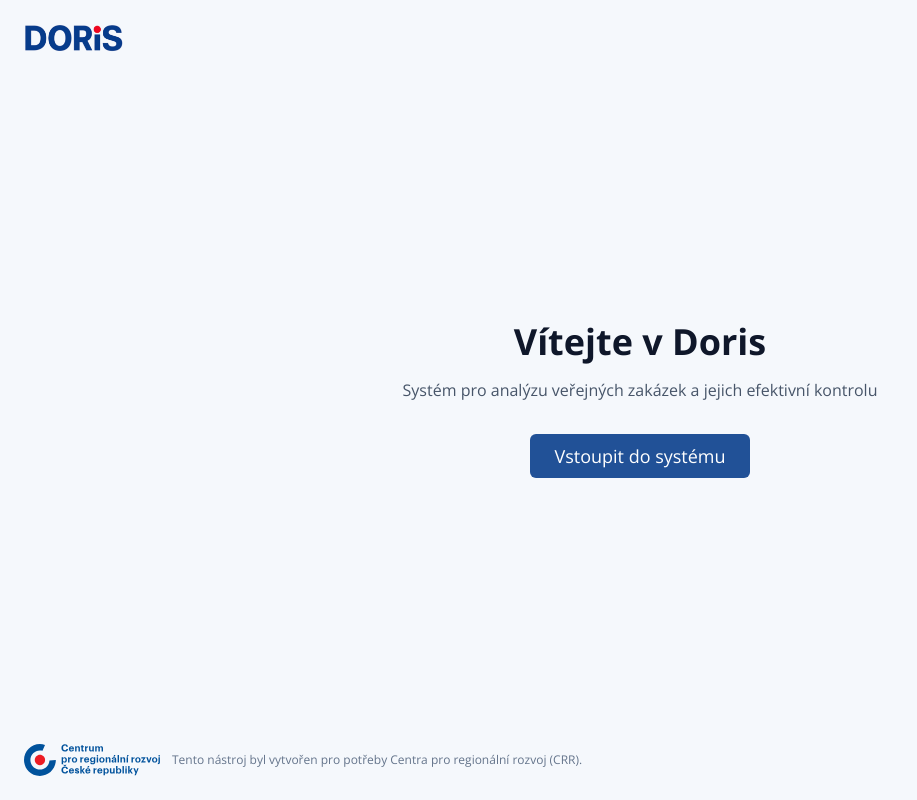
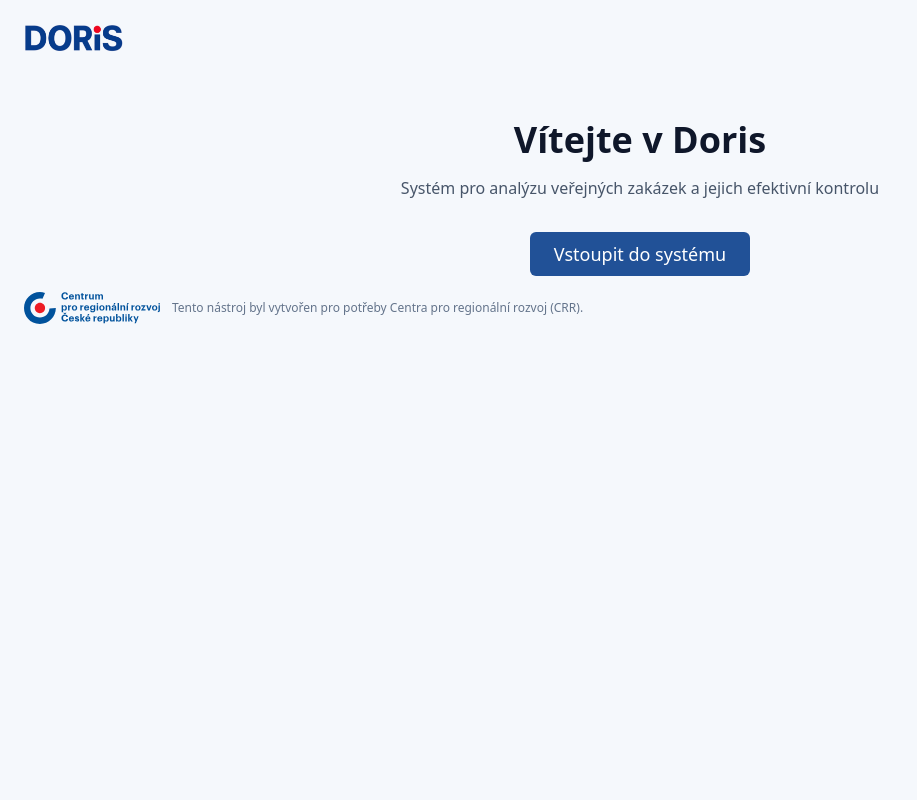
Before and after one commit to skupina-onebond/verejne-priority-kompas, a React (Vite) app: page / in a window 1280 px wide. Shown: the whole page, without its empty margins (0-917 px from the left). Built offline with nearby package versions, Linux system fonts and the light colour scheme.

Commit message:
Update LandingPage.tsx

```diff
--- a/src/pages/LandingPage.tsx
+++ b/src/pages/LandingPage.tsx
@@ -5,14 +5,16 @@ const LandingPage = () => {
   const navigate = useNavigate();
 
   return (
-    <div className="min-h-screen bg-[#f5f8fc] flex flex-col justify-center items-center text-center px-6 relative">
+    <div className="min-h-screen bg-[#f5f8fc] font-sans">
+      <div className="container mx-auto p-6 relative flex flex-col justify-center items-center text-center">
+
         {/* Logo DORIS hore vľavo */}
         <div className="absolute top-6 left-6">
           <img src="/Doris-logo.png" alt="Logo DORIS" className="h-7" />
         </div>
 
         {/* Hlavný obsah */}
-      <div className="text-center">
+        <div className="mt-24 mb-12">
           <h1 className="text-3xl md:text-4xl font-bold text-slate-900 mb-4">
             Vítejte v Doris
           </h1>
@@ -29,13 +31,14 @@ const LandingPage = () => {
         </div>
 
         {/* CRR info dole vľavo */}
-      <div className="absolute bottom-6 left-6 flex items-center gap-3 text-sm text-slate-500">
+        <div className="absolute bottom-6 left-6 flex items-center gap-3 text-sm text-slate-500 pr-6 max-w-4xl">
           <img src="/CRR-logo.svg" alt="Logo CRR" className="h-8" />
           <p className="text-xs leading-snug">
             Tento nástroj byl vytvořen pro potřeby Centra pro regionální rozvoj (CRR).
           </p>
         </div>
       </div>
+    </div>
   );
 };
 
```
Lines whose indentation alone changed are shown as unchanged.
